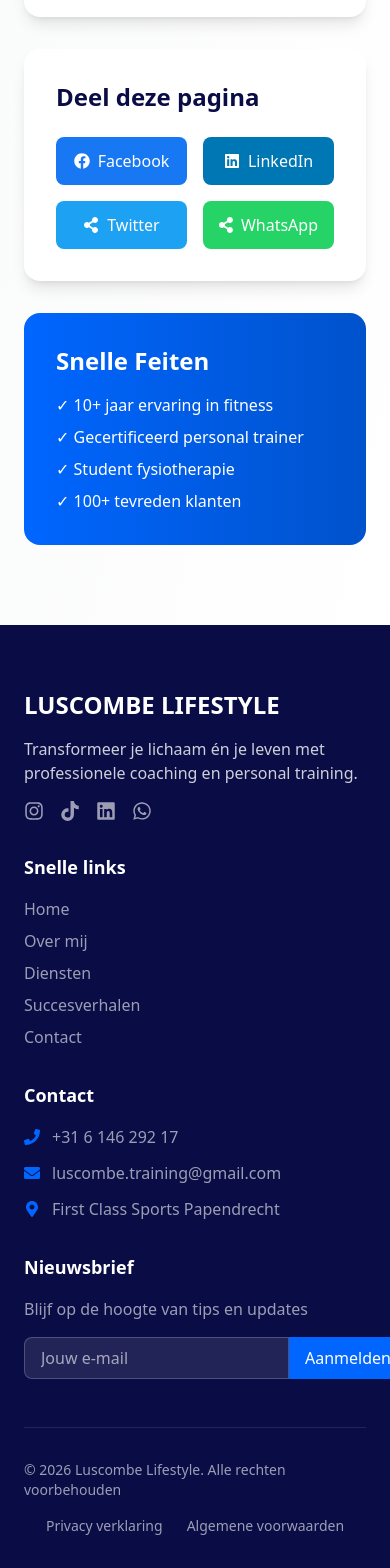
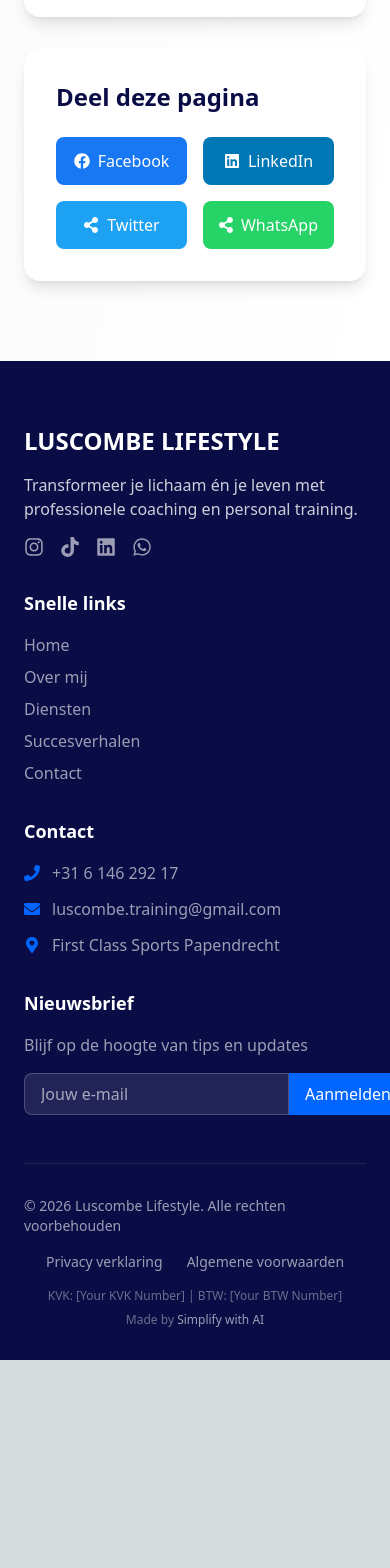
Before and after one commit to portfolio-ai-moos/website-luca, a Next.js app: page / in a window 390 px wide. Shown: the part 9621-11189 px from the top of the page. After the commit the page ends 10981 px from the top, so only its background shows below. Built offline with nearby package versions, Linux system fonts and the light colour scheme.

Commit message:
Remove Snelle Feiten and add business details to footer
- Removed Quick Facts section from Contact page
- Added KVK and BTW number placeholders in footer
- Added 'Made by Simplify with AI' credit with link
- Improved footer layout with additional information row

```diff
--- a/src/components/Contact.tsx
+++ b/src/components/Contact.tsx
@@ -238,19 +238,6 @@ const Contact: React.FC = () => {
                 </motion.button>
               </div>
             </div>
-
-            {/* Quick Facts */}
-            <div className="bg-gradient-to-r from-[#0066ff] to-[#0052cc] p-8 rounded-2xl text-white">
-              <h3 className="text-2xl font-bold mb-4">
-                {t('quickFacts', 'Snelle Feiten')}
-              </h3>
-              <ul className="space-y-2">
-                <li>✓ {t('fact1', '10+ jaar ervaring in fitness')}</li>
-                <li>✓ {t('fact2', 'Gecertificeerd personal trainer')}</li>
-                <li>✓ {t('fact3', 'Student fysiotherapie')}</li>
-                <li>✓ {t('fact4', '100+ tevreden klanten')}</li>
-              </ul>
-            </div>
           </motion.div>
         </div>
       </div>
--- a/src/components/Footer.tsx
+++ b/src/components/Footer.tsx
@@ -140,7 +140,7 @@ const Footer: React.FC = () => {
 
         {/* Bottom Bar */}
         <div className="border-t border-white/10 pt-8">
-          <div className="flex flex-col md:flex-row justify-between items-center">
+          <div className="flex flex-col md:flex-row justify-between items-center mb-4">
             <p className="text-white/60 text-sm mb-4 md:mb-0">
               © {currentYear} Luscombe Lifestyle. {t('rights')}
             </p>
@@ -153,6 +153,22 @@ const Footer: React.FC = () => {
               </a>
             </div>
           </div>
+          <div className="flex flex-col md:flex-row justify-between items-center text-xs text-white/40">
+            <div className="mb-2 md:mb-0">
+              KVK: [Your KVK Number] | BTW: [Your BTW Number]
+            </div>
+            <div>
+              Made by{' '}
+              <a
+                href="https://www.simplifywithai.nl"
+                target="_blank"
+                rel="noopener noreferrer"
+                className="text-white/60 hover:text-[#0066ff] transition-colors"
+              >
+                Simplify with AI
+              </a>
+            </div>
+          </div>
         </div>
       </div>
     </footer>
```
